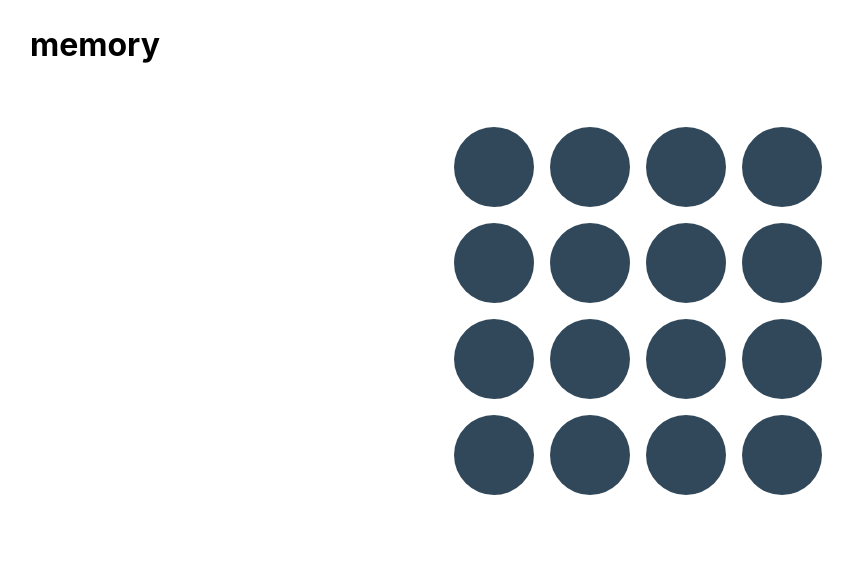
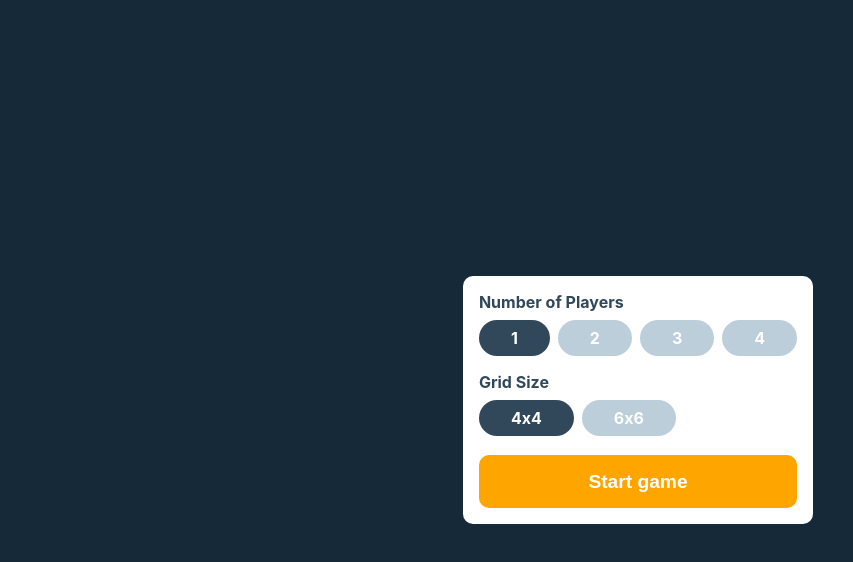
Before and after one commit to eliasjuanpablo/memory-game, a React (Create React App) app: page / in a window 1280 px wide. Shown: the top 562 px of the page, without its empty margins (2-855 px from the left). Built offline with nearby package versions, Linux system fonts and the light colour scheme.

Commit message:
add settings modal

```diff
--- a/src/App.tsx
+++ b/src/App.tsx
@@ -1,11 +1,14 @@
+import React, { useState } from "react";
 import styled from "styled-components";
 
 import Cell from "./components/Cell";
+import StatsBar from "./components/StatsBar";
+import SettingsModal from "./components/SettingsModal";
 import { useGameManager } from "./hooks";
-import StatsBar from "./components/StatsBar";
 
 function App() {
-  const { gameState, selectCell } = useGameManager({});
+  const [showSettings, setShowSettings] = useState(true);
+  const { gameState, selectCell, changeSettings } = useGameManager({});
   const {
     currentSettings: { size },
     cells,
@@ -13,6 +16,14 @@ function App() {
 
   return (
     <Wrapper>
+      {showSettings && (
+        <SettingsModal
+          changeSettings={changeSettings}
+          onClose={() => {
+            setShowSettings(false);
+          }}
+        />
+      )}
       <Nav>
         <Brand>memory</Brand>
       </Nav>
--- /dev/null
+++ b/src/components/Button.tsx
@@ -0,0 +1,14 @@
+import styled from "styled-components";
+
+const Button = styled.button`
+  background: orange;
+  border: 0;
+  border-radius: 10px;
+  color: white;
+  padding: 0.8em 2em;
+  font-weight: bold;
+  font-size: 1.2em;
+  width: 100%;
+`;
+
+export default Button;
--- /dev/null
+++ b/src/components/RadioGroup.tsx
@@ -0,0 +1,54 @@
+import { useState } from "react";
+import styled from "styled-components";
+
+export default function RadioGroup<T>(props: {
+  label: string;
+  options: { label: string; value: T }[];
+  onChange: (value: T) => void;
+}) {
+  const { label, options, onChange } = props;
+  const [selectedIndex, setSelectedIndex] = useState<number>();
+  return (
+    <Wrapper>
+      <Label>{label}</Label>
+      <OptionsWrapper>
+        {options.map(({ label, value }, index) => (
+          <Option
+            key={index}
+            onClick={() => {
+              setSelectedIndex(index);
+              onChange(value);
+            }}
+            selected={
+              (!selectedIndex && index === 0) || selectedIndex === index
+            }
+          >
+            {label}
+          </Option>
+        ))}
+      </OptionsWrapper>
+    </Wrapper>
+  );
+}
+
+const Wrapper = styled.div``;
+
+const Label = styled.div`
+  display: block;
+  margin-bottom: 0.5em;
+  color: #30485a;
+`;
+const OptionsWrapper = styled.div`
+  display: flex;
+
+  & > * + * {
+    margin-left: 0.5em;
+  }
+`;
+const Option = styled.div<{ selected: boolean }>`
+  padding: 0.5em 2em;
+  background: ${(props) => (props.selected ? "#30485a" : "#bcceda")};
+  color: white;
+  border-radius: 20px;
+  font-weight: bold;
+`;
--- /dev/null
+++ b/src/components/SettingsModal.tsx
@@ -0,0 +1,74 @@
+import React, { useState } from "react";
+import styled from "styled-components";
+
+import { IGameSettings } from "../types";
+import RadioGroup from "./RadioGroup";
+import Button from "./Button";
+
+export default function SettingsModal(props: {
+  changeSettings: (settings: IGameSettings) => void;
+  onClose: () => void;
+}) {
+  // TODO: move default settings somewhere else
+  const [players, setPlayers] = useState(1);
+  const [size, setSize] = useState(4);
+
+  return (
+    <ModalWrapper>
+      <Form
+        onSubmit={(e) => {
+          e.preventDefault();
+          props.changeSettings({ players, size });
+          props.onClose();
+        }}
+      >
+        <RadioGroup
+          label={"Number of Players"}
+          options={[
+            { label: "1", value: 1 },
+            { label: "2", value: 2 },
+            { label: "3", value: 3 },
+            { label: "4", value: 4 },
+          ]}
+          onChange={(value) => {
+            setPlayers(value);
+          }}
+        />
+        <RadioGroup
+          label={"Grid Size"}
+          options={[
+            { label: "4x4", value: 4 },
+            { label: "6x6", value: 6 },
+          ]}
+          onChange={(value) => {
+            setSize(value);
+          }}
+        />
+        <Button>Start game</Button>
+      </Form>
+    </ModalWrapper>
+  );
+}
+
+const ModalWrapper = styled.div`
+  position: absolute;
+  z-index: 100;
+  display: grid;
+  place-items: center;
+  background: #162938;
+  height: 100vh;
+  width: 100vw;
+  padding: 1em;
+  font-size: 1rem;
+`;
+
+const Form = styled.form`
+  background: white;
+  border-radius: 10px;
+  padding: 1em;
+  font-weight: bold;
+
+  & > * + * {
+    margin-top: 1em;
+  }
+`;
--- a/src/components/StatsBar.tsx
+++ b/src/components/StatsBar.tsx
@@ -1,4 +1,5 @@
 import styled from "styled-components";
+
 import { IGameState, IPlayer } from "../types";
 
 interface StatsBarProps {
--- a/src/hooks.ts
+++ b/src/hooks.ts
@@ -1,4 +1,5 @@
 import { useEffect, useState } from "react";
+
 import { GameManager } from "./domain";
 import { IGameSettings } from "./types";
 
```
Also changed, not shown: 1 other file (tests, documents, lock files or other folders).
